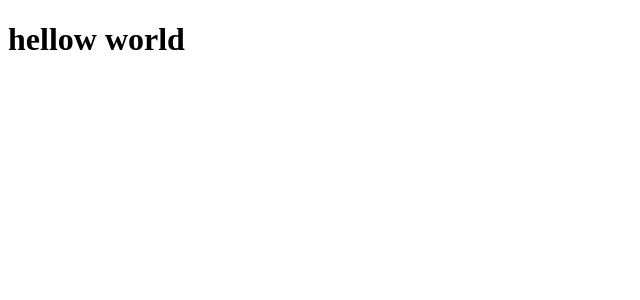
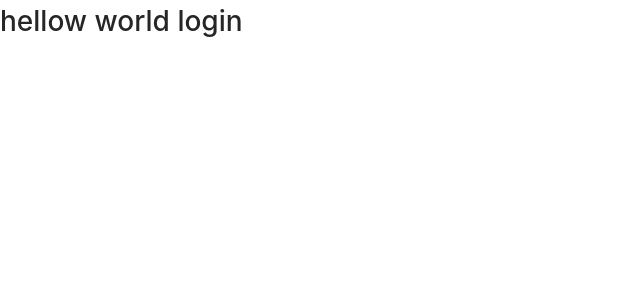
Before and after one commit to 1272171893/react-adnin, a React (Create React App) app: page / in a window 1280 px wide. Shown: the top 300 px of the page, without its empty margins (0-640 px from the left). Built offline with nearby package versions, Linux system fonts and the light colour scheme.

Commit message:
路由加载

```diff
--- /dev/null
+++ b/config-overrides.js
@@ -0,0 +1,14 @@
+//安装 babel-plugin-import,customize-cra，react-app-rewired修改默认脚手架配置
+
+const { override, fixBabelImports, addLessLoader } = require("customize-cra");
+module.exports = override(
+  fixBabelImports("import", {
+    libraryName: "antd",
+    libraryDirectory: "es",
+    style: "css",
+  }),
+//   addLessLoader({
+//     javascriptEnabled: true,
+//     modifyVars: { "@primary-color": "#1DA57A" },
+//   })
+);
--- a/src/App.jsx
+++ b/src/App.jsx
@@ -1,4 +1,7 @@
 import React from "react";
+import { HashRouter as Router, Switch, Route } from "react-router-dom";
+import Admin from "./pages/admin/index";
+import Login from "./pages/login/index";
 class App extends React.Component {
   constructor(props) {
     super(props);
@@ -6,9 +9,12 @@ class App extends React.Component {
   }
   render() {
     return (
-      <div className="App">
-        <h1>hellow world</h1>
-      </div>
+      <Router>
+        <Switch>
+          <Route pathName="/login" component={Login}></Route>
+          <Route pathName="/admin" component={Admin}></Route>
+        </Switch>
+      </Router>
     );
   }
 }
--- /dev/null
+++ b/src/pages/admin/index.jsx
@@ -0,0 +1,14 @@
+import React from 'react';
+export default class Admin extends React.Component {
+    constructor(props) {
+        super(props);
+        this.state = {};
+    }
+    render() {
+        return (
+            <div className='Admin'>
+                <h1>hellow world admin</h1>
+            </div>
+        );
+    }
+}
--- /dev/null
+++ b/src/pages/login/index.jsx
@@ -0,0 +1,14 @@
+import React from 'react';
+export default class Login extends React.Component {
+    constructor(props) {
+        super(props);
+        this.state = {};
+    }
+    render() {
+        return (
+            <div className='Login'>
+                <h1>hellow world login</h1>
+            </div>
+        );
+    }
+}
```
Also changed, not shown: package.json (+10 -3 lines), 1 other file (tests, documents, lock files or other folders).
